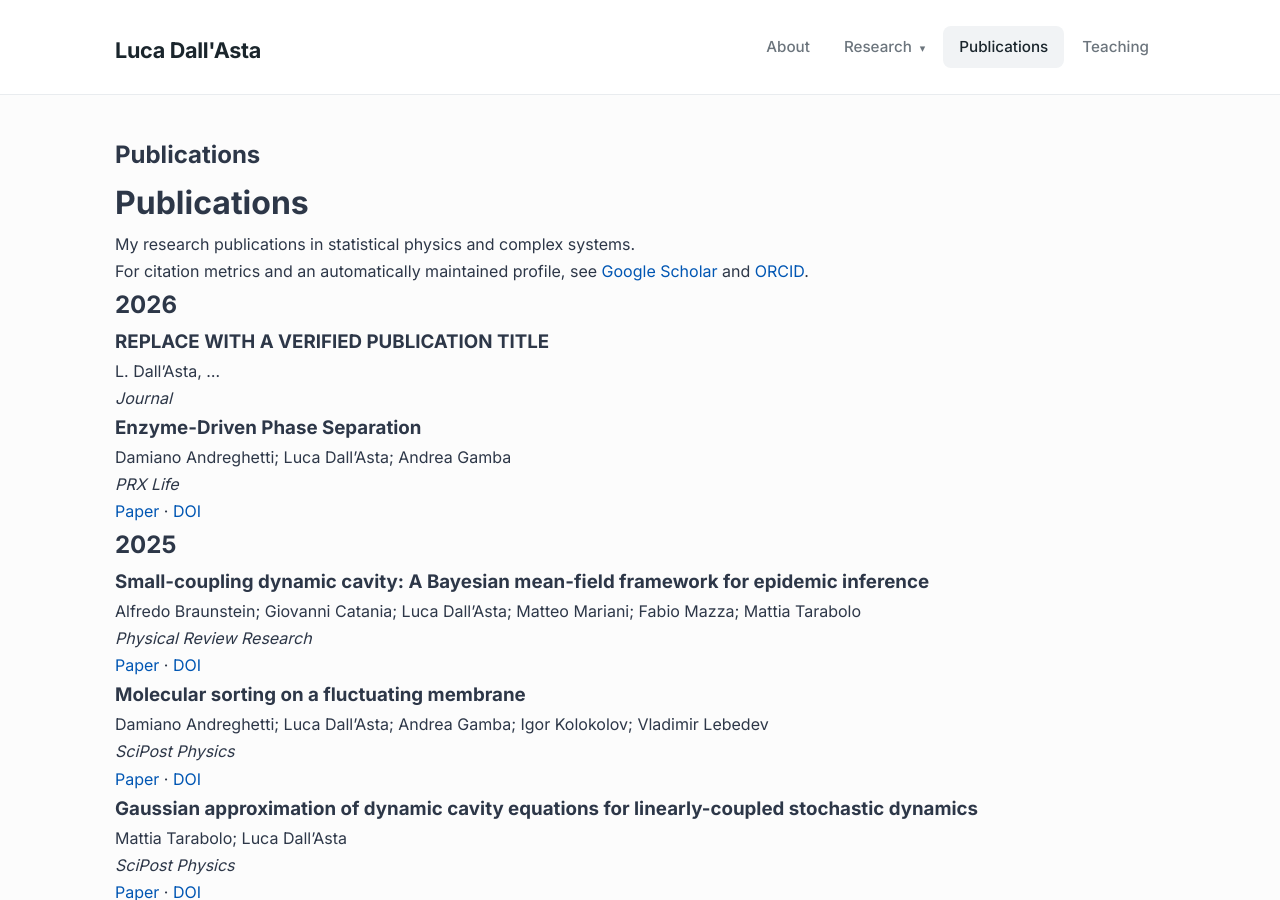
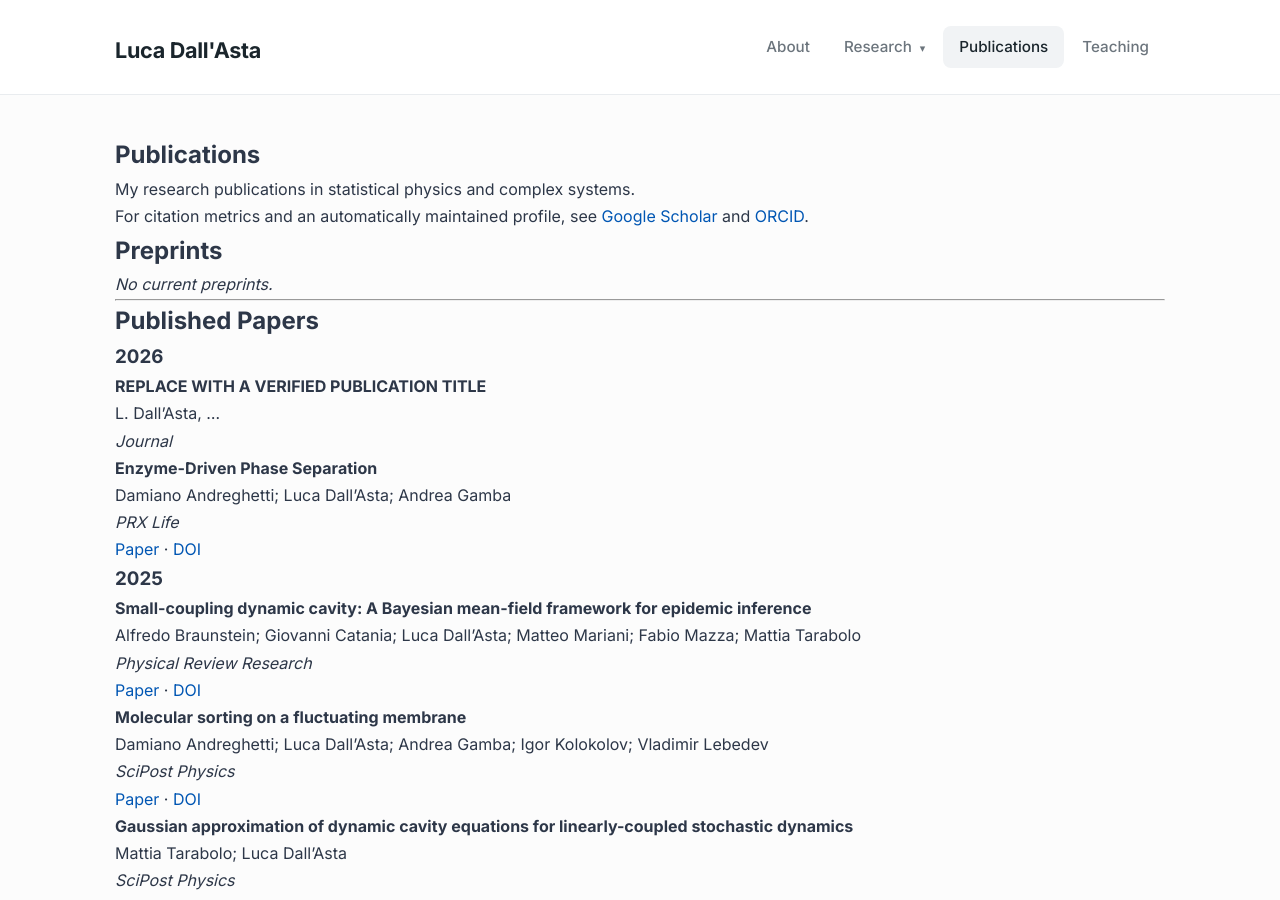
Before and after one commit to dallasta/dallasta.github.io, a Jekyll site: the page built from _pages/publications.md, in a window 1280 px wide and 900 px high. Built offline with Jekyll 4.4.1, drawn with Linux system fonts in a browser that asks for light colours; a style sheet for code colours, icons or effects is not loaded.

Commit message:
Add files via upload

```diff
--- a/_pages/publications.md
+++ b/_pages/publications.md
@@ -6,33 +6,50 @@ sidebar:
   nav: false
 ---
 
-# Publications
-
 My research publications in statistical physics and complex systems.
 
-For citation metrics and an automatically maintained profile, see
-[Google Scholar](https://scholar.google.com/) and
-[ORCID](https://orcid.org/).
+For citation metrics and an automatically maintained profile, see [Google Scholar](https://scholar.google.com/) and [ORCID](https://orcid.org/).
+
+## Preprints
+
+{% assign preprints = site.publications | where: "preprint", true | sort: "date" | reverse %}
+{% if preprints.size > 0 %}
+  {% for pub in preprints %}
+### {{ pub.title }}
+
+{{ pub.authors }}
+
+*{{ pub.venue | default: "Preprint" }}*
+
+{% if pub.paperurl %}[Paper]({{ pub.paperurl }}){% endif %}{% if pub.arxiv %}{% if pub.paperurl %} · {% endif %}[arXiv]({{ pub.arxiv }}){% endif %}{% if pub.doi %}{% if pub.paperurl or pub.arxiv %} · {% endif %}[DOI]({{ pub.doi }}){% endif %}
+
+  {% endfor %}
+{% else %}
+*No current preprints.*
+{% endif %}
+
+---
+
+## Published Papers
 
 {% assign pubs = site.publications | sort: "date" | reverse %}
+{% assign current_year = "" %}
 
-{% assign current_year = "" %}
 {% for pub in pubs %}
-  {% assign pub_year = pub.date | date: "%Y" %}
-  {% if pub_year != current_year %}
-    {% assign current_year = pub_year %}
-    {% if forloop.first == false %}
+  {% unless pub.preprint %}
+    {% assign pub_year = pub.date | date: "%Y" %}
+    {% if pub_year != current_year %}
+      {% assign current_year = pub_year %}
+### {{ current_year }}
+    {% endif %}
 
-    {% endif %}
-## {{ current_year }}
-  {% endif %}
-
-### {{ pub.title }}
+#### {{ pub.title }}
 
 {{ pub.authors }}
 
 *{{ pub.venue }}*
 
-{% if pub.paperurl %}[Paper]({{ pub.paperurl }}){% endif %}{% if pub.arxiv %} · [arXiv]({{ pub.arxiv }}){% endif %}{% if pub.doi %} · [DOI]({{ pub.doi }}){% endif %}
+{% if pub.paperurl %}[Paper]({{ pub.paperurl }}){% endif %}{% if pub.arxiv %}{% if pub.paperurl %} · {% endif %}[arXiv]({{ pub.arxiv }}){% endif %}{% if pub.doi %}{% if pub.paperurl or pub.arxiv %} · {% endif %}[DOI]({{ pub.doi }}){% endif %}
 
+  {% endunless %}
 {% endfor %}
```
